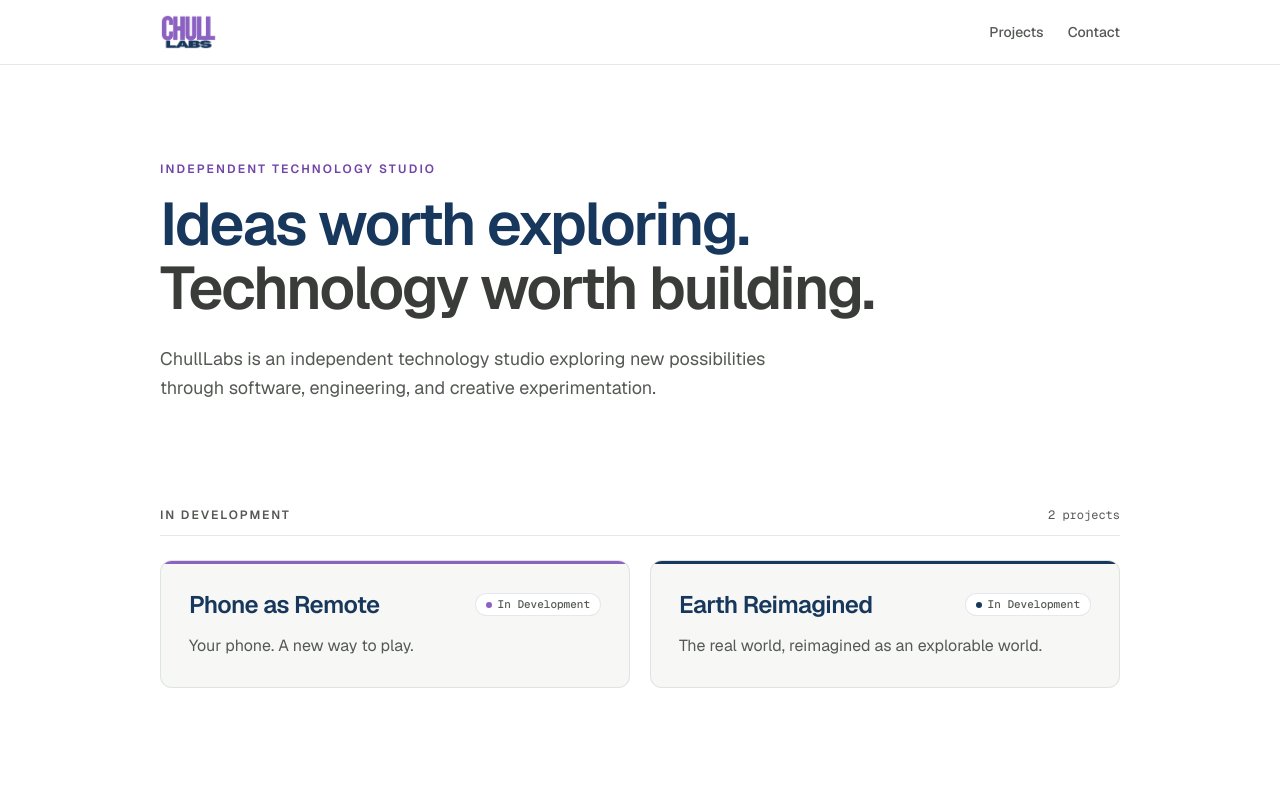
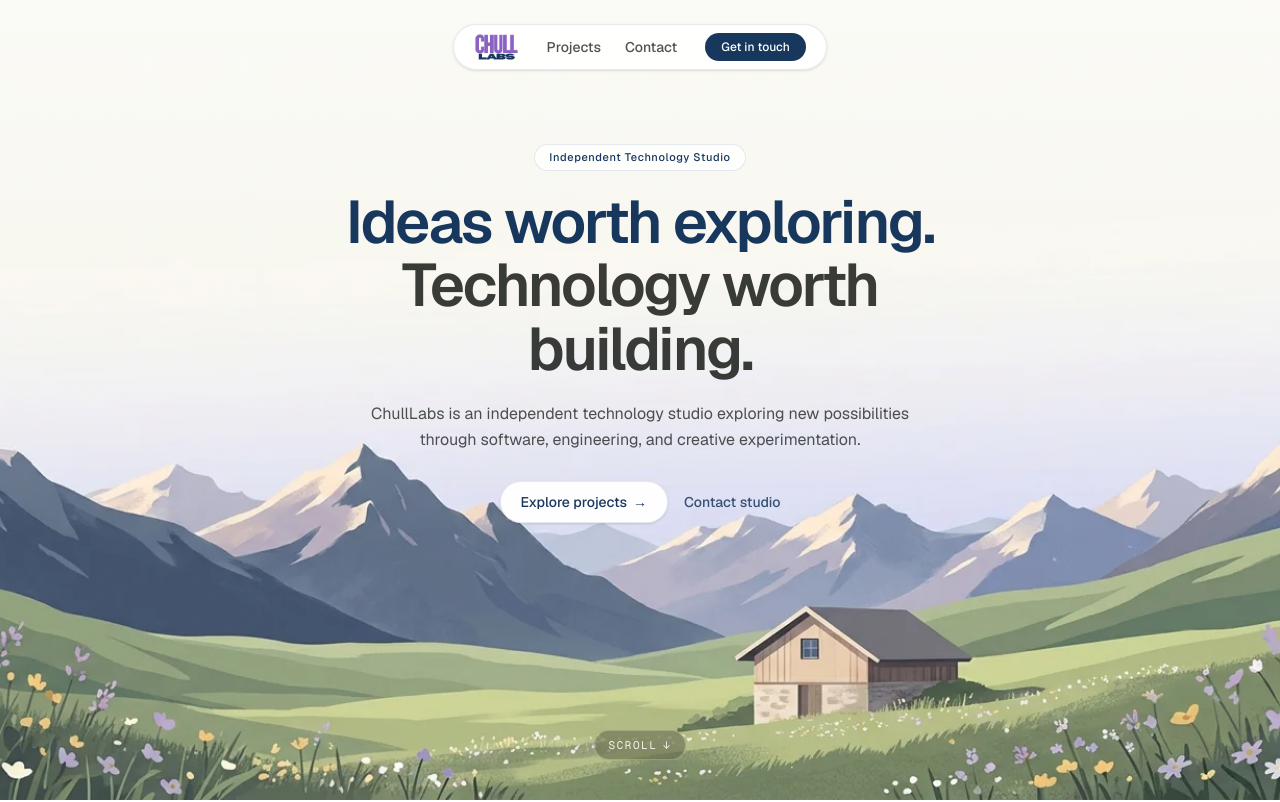
Before and after one commit to CHULLLABS/chulllabs-website, a Next.js app: page / in a window 1280 px wide. Shown: the top 802 px of the page. Built offline with nearby package versions, Linux system fonts and the light colour scheme.

Commit message:
design: full-bleed atmospheric landscape hero and floating pill navbar

```diff
--- a/src/components/common/Header.tsx
+++ b/src/components/common/Header.tsx
@@ -4,11 +4,11 @@ import { siteConfig } from "@/config/site";
 
 export function Header() {
   return (
-    <header className="sticky top-0 z-40 border-b border-border-subtle bg-background/90 backdrop-blur-md">
-      <div className="mx-auto flex h-16 max-w-5xl items-center justify-between px-5 sm:px-8">
+    <header className="pointer-events-none fixed inset-x-0 top-4 z-50 flex justify-center px-4 sm:top-6">
+      <div className="pointer-events-auto flex items-center gap-4 rounded-full border border-brand-navy/10 bg-white/85 px-4 py-1.5 shadow-sm backdrop-blur-md sm:gap-7 sm:px-5">
         <Link
           href="/"
-          className="inline-flex items-center rounded-md py-1 focus-visible:outline-2 focus-visible:outline-offset-2 focus-visible:outline-brand-purple"
+          className="inline-flex items-center rounded-full py-0.5 focus-visible:outline-2 focus-visible:outline-offset-2 focus-visible:outline-brand-purple"
           aria-label="ChullLabs home"
         >
           <Image
@@ -17,21 +17,28 @@ export function Header() {
             width={siteConfig.logo.width}
             height={siteConfig.logo.height}
             priority
-            className="h-9 w-auto object-contain"
+            className="h-7 w-auto object-contain"
           />
         </Link>
 
-        <nav className="flex items-center gap-6" aria-label="Primary">
+        <nav className="flex items-center gap-4 sm:gap-6" aria-label="Primary">
           {siteConfig.nav.map((item) => (
             <a
               key={item.href}
               href={item.href}
-              className="text-sm font-medium text-muted transition-colors hover:text-brand-navy focus-visible:outline-2 focus-visible:outline-offset-4 focus-visible:outline-brand-purple"
+              className="text-xs font-medium text-foreground/75 transition-colors hover:text-brand-navy focus-visible:outline-2 focus-visible:outline-offset-4 focus-visible:outline-brand-purple sm:text-sm"
             >
               {item.label}
             </a>
           ))}
         </nav>
+
+        <a
+          href={`mailto:${siteConfig.contact.email}`}
+          className="hidden rounded-full bg-brand-navy px-4 py-1.5 text-xs font-medium text-white transition-colors hover:bg-brand-navy/90 focus-visible:outline-2 focus-visible:outline-offset-2 focus-visible:outline-brand-purple sm:inline-flex"
+        >
+          Get in touch
+        </a>
       </div>
     </header>
   );
--- a/src/components/sections/HeroSection.tsx
+++ b/src/components/sections/HeroSection.tsx
@@ -1,24 +1,69 @@
+import Image from "next/image";
+import { siteConfig } from "@/config/site";
+
 export function HeroSection() {
   return (
-    <section className="bg-background pt-16 pb-12 sm:pt-24 sm:pb-16">
-      <div className="mx-auto max-w-5xl px-5 sm:px-8">
-        <p className="text-xs font-semibold uppercase tracking-[0.18em] text-brand-purple-text">
+    <section className="relative flex min-h-[92vh] flex-col items-center justify-between overflow-hidden bg-surface px-4 pt-28 pb-8 sm:min-h-screen sm:pt-36 sm:pb-10">
+      {/* Full-bleed atmospheric landscape */}
+      <Image
+        src={siteConfig.heroImage}
+        alt=""
+        fill
+        priority
+        className="pointer-events-none object-cover object-bottom select-none"
+      />
+
+      {/* Top readability veil blending seamlessly into the open sky */}
+      <div
+        className="pointer-events-none absolute inset-x-0 top-0 h-2/3 bg-gradient-to-b from-white/55 via-white/20 to-transparent"
+        aria-hidden="true"
+      />
+
+      {/* Centered editorial headline in the open sky */}
+      <div className="relative z-10 mx-auto max-w-2xl text-center">
+        <p className="inline-flex items-center rounded-full border border-brand-navy/10 bg-white/80 px-3.5 py-1 text-[11px] font-medium tracking-[0.06em] text-brand-navy backdrop-blur-sm">
           Independent Technology Studio
         </p>
 
-        <h1 className="mt-4 max-w-3xl text-4xl font-semibold tracking-[-0.035em] text-brand-navy sm:text-6xl sm:leading-[1.06]">
+        <h1 className="mt-5 text-4xl font-semibold tracking-[-0.035em] text-brand-navy sm:text-6xl sm:leading-[1.06]">
           Ideas worth exploring.
           <span className="block text-foreground/85">
             Technology worth building.
           </span>
         </h1>
 
-        <p className="mt-6 max-w-2xl text-base leading-relaxed text-muted sm:text-lg">
+        <p className="mx-auto mt-5 max-w-xl text-sm leading-relaxed text-foreground/75 sm:text-base">
           ChullLabs is an independent technology studio exploring new
           possibilities through software, engineering, and creative
           experimentation.
         </p>
+
+        <div className="mt-7 flex flex-wrap items-center justify-center gap-4">
+          <a
+            href="#projects"
+            className="inline-flex items-center gap-1.5 rounded-full border border-brand-navy/10 bg-white/95 px-5 py-2.5 text-sm font-medium text-brand-navy shadow-sm transition-all hover:-translate-y-0.5 hover:bg-white focus-visible:outline-2 focus-visible:outline-offset-2 focus-visible:outline-brand-purple"
+          >
+            Explore projects
+            <span aria-hidden="true">→</span>
+          </a>
+
+          <a
+            href="#contact"
+            className="text-sm font-medium text-brand-navy/85 transition-colors hover:text-brand-navy focus-visible:outline-2 focus-visible:outline-offset-4 focus-visible:outline-brand-purple"
+          >
+            Contact studio
+          </a>
+        </div>
       </div>
+
+      {/* Bottom scroll cue */}
+      <a
+        href="#projects"
+        className="relative z-10 inline-flex items-center gap-1.5 rounded-full border border-white/25 bg-black/25 px-3.5 py-1.5 font-mono text-[11px] uppercase tracking-[0.14em] text-white/90 backdrop-blur-md transition-colors hover:bg-black/35 focus-visible:outline-2 focus-visible:outline-offset-2 focus-visible:outline-white"
+      >
+        Scroll
+        <span aria-hidden="true">↓</span>
+      </a>
     </section>
   );
 }
--- a/src/config/site.ts
+++ b/src/config/site.ts
@@ -7,6 +7,7 @@ export const siteConfig = {
   description:
     "ChullLabs is an independent technology studio exploring new possibilities through software, engineering, and creative experimentation.",
   ogImage: `${basePath}/og/og-chulllabs.png`,
+  heroImage: `${basePath}/hero/hero-landscape.webp`,
   logo: {
     src: `${basePath}/brand/chulllabs-logo-transparent.png`,
     width: 246,
```
Also changed, not shown: public/hero/hero-landscape.webp (added).
